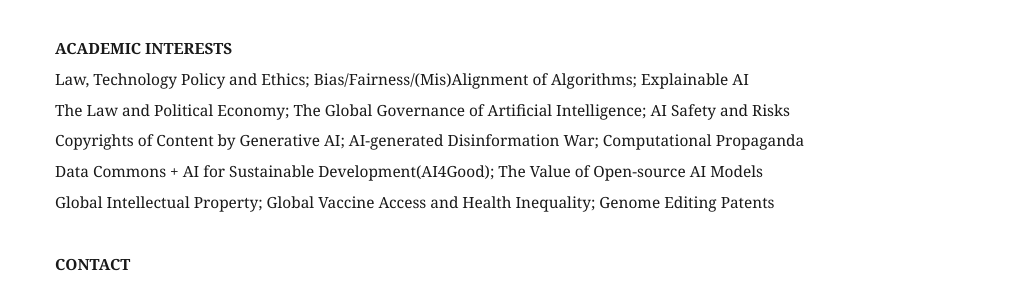
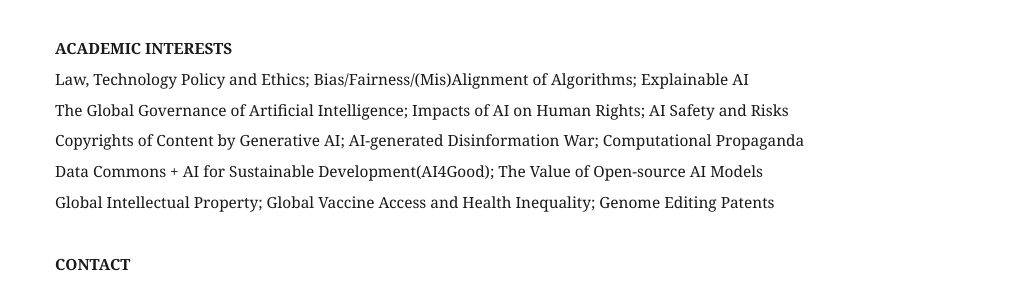
Before and after one commit to eunchangchoi/eunchangchoi.github.io, a Jekyll site: the page built from index.md, in a window 1280 px wide and 900 px high, scrolled down 9571 px. Shown: the part 381-668 px from the top of the window, without its empty margins (45-1076 px from the left). Built offline with Jekyll 4.4.1, drawn with Linux system fonts in a browser that asks for light colours.

Commit message:
Update index.md

```diff
--- a/index.md
+++ b/index.md
@@ -224,7 +224,7 @@ title: "Eun Chang Choi 최은창"
  <br>
  <strong> ACADEMIC INTERESTS </strong> <br>
    Law, Technology Policy and Ethics; Bias/Fairness/(Mis)Alignment of Algorithms; Explainable AI <br>
-   The Law and Political Economy; The Global Governance of Artificial Intelligence; AI Safety and Risks <br>
+   The Global Governance of Artificial Intelligence; Impacts of AI on Human Rights; AI Safety and Risks <br>
    Copyrights of Content by Generative AI; AI-generated Disinformation War; Computational Propaganda <br>
    Data Commons + AI for Sustainable Development(AI4Good); The Value of Open-source AI Models <br>
    Global Intellectual Property; Global Vaccine Access and Health Inequality; Genome Editing Patents <br>
```
